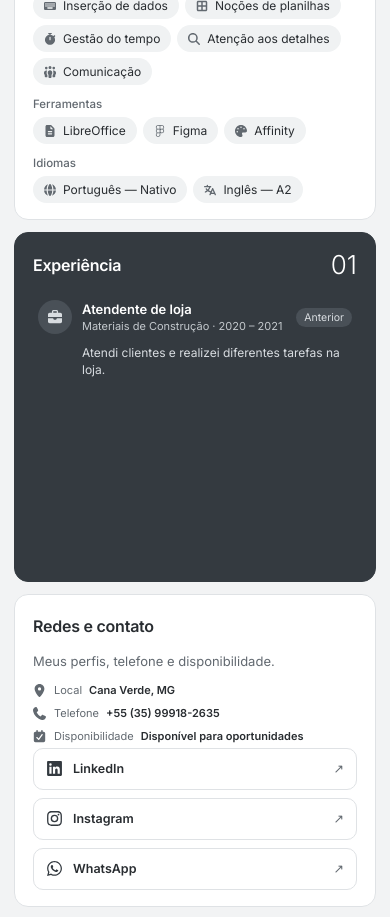
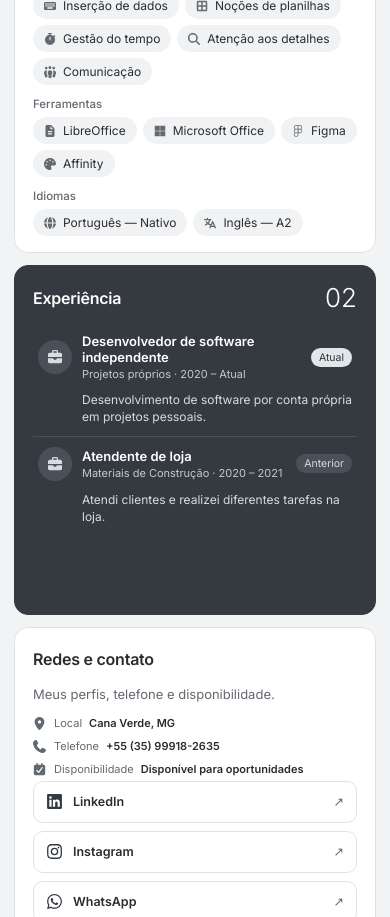
Before and after one commit to rpdigitalmain/administrative-portfolio, a Vue app: page / in a window 390 px wide. Shown: the part 840-1757 px from the top of the page. Built offline with nearby package versions, Linux system fonts and the light colour scheme.

Commit message:
feat(portfolio): expand profile and WhatsApp contact
- Keep LibreOffice and add Microsoft Office
- Add independent software development experience since 2020
- Link the header WhatsApp button to the portfolio phone number

```diff
--- a/src/components/layout/SiteHeader.vue
+++ b/src/components/layout/SiteHeader.vue
@@ -1,5 +1,5 @@
 <script setup>
-import { ref } from 'vue'
+import { computed, ref } from 'vue'
 import { FontAwesomeIcon } from '@fortawesome/vue-fontawesome'
 import { RouterLink } from 'vue-router'
 import { faDownload } from '@fortawesome/free-solid-svg-icons'
@@ -15,6 +15,13 @@ const props = defineProps({
 
 const isGeneratingResume = ref(false)
 const resumeStatus = ref('')
+const whatsappContact = computed(() =>
+  props.portfolio.socialLinks.find((link) => link.icon === 'whatsapp' && link.phoneNumber),
+)
+const whatsappUrl = computed(() => {
+  const phoneNumber = String(whatsappContact.value?.phoneNumber ?? '').replace(/\D/g, '')
+  return phoneNumber ? `https://wa.me/${phoneNumber}` : ''
+})
 
 async function handleResumeDownload() {
   isGeneratingResume.value = true
@@ -46,9 +53,12 @@ async function handleResumeDownload() {
       class="header-actions"
       aria-label="Ações principais"
     >
-      <RouterLink
+      <a
+        v-if="whatsappUrl"
         class="pill-button whatsapp-pill-button"
-        :to="{ name: 'home', hash: '#social-links' }"
+        :href="whatsappUrl"
+        target="_blank"
+        rel="noopener noreferrer"
         aria-label="Conversar pelo WhatsApp"
       >
         <FontAwesomeIcon
@@ -56,7 +66,20 @@ async function handleResumeDownload() {
           aria-hidden="true"
         />
         <span class="whatsapp-button-label">WhatsApp</span>
-      </RouterLink>
+      </a>
+      <button
+        v-else
+        class="pill-button whatsapp-pill-button"
+        type="button"
+        disabled
+        aria-label="Número de WhatsApp não cadastrado"
+      >
+        <FontAwesomeIcon
+          :icon="faWhatsapp"
+          aria-hidden="true"
+        />
+        <span class="whatsapp-button-label">WhatsApp</span>
+      </button>
       <button
         class="pill-button pill-button-light"
         type="button"
--- a/src/data/portfolio.js
+++ b/src/data/portfolio.js
@@ -28,6 +28,7 @@ export const portfolio = {
   ],
   tools: [
     { label: 'LibreOffice', icon: 'libreoffice' },
+    { label: 'Microsoft Office', icon: 'microsoft-office' },
     { label: 'Figma', icon: 'figma' },
     { label: 'Affinity', icon: 'affinity' },
   ],
@@ -36,6 +37,14 @@ export const portfolio = {
     { label: 'Inglês — A2', icon: 'english' },
   ],
   experience: [
+    {
+      title: 'Desenvolvedor de software independente',
+      company: 'Projetos próprios',
+      period: '2020 – Atual',
+      status: 'Atual',
+      current: true,
+      result: 'Desenvolvimento de software por conta própria em projetos pessoais.',
+    },
     {
       title: 'Atendente de loja',
       company: 'Materiais de Construção',
--- a/src/icons/portfolioIcons.js
+++ b/src/icons/portfolioIcons.js
@@ -20,6 +20,7 @@ import {
   faGithub,
   faInstagram,
   faLinkedin,
+  faMicrosoft,
   faWhatsapp,
 } from '@fortawesome/free-brands-svg-icons'
 
@@ -33,6 +34,7 @@ export const portfolioIcons = {
   'attention-to-detail': faMagnifyingGlass,
   communication: faPeopleGroup,
   libreoffice: faFileLines,
+  'microsoft-office': faMicrosoft,
   figma: faFigma,
   affinity: faPalette,
   portuguese: faGlobe,
```
